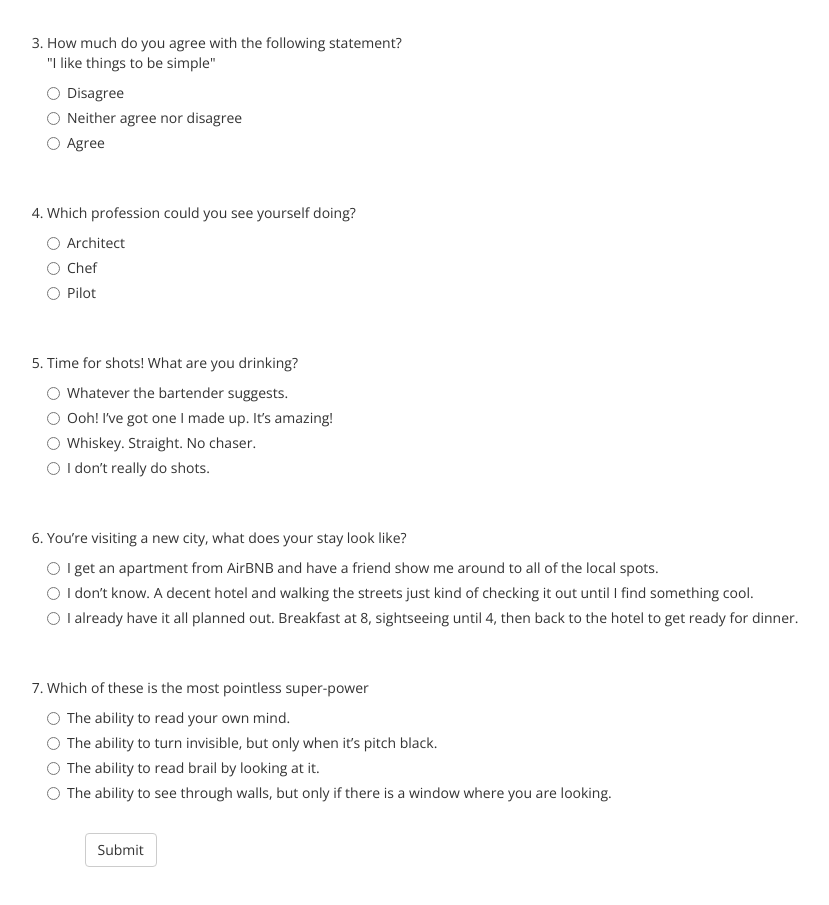
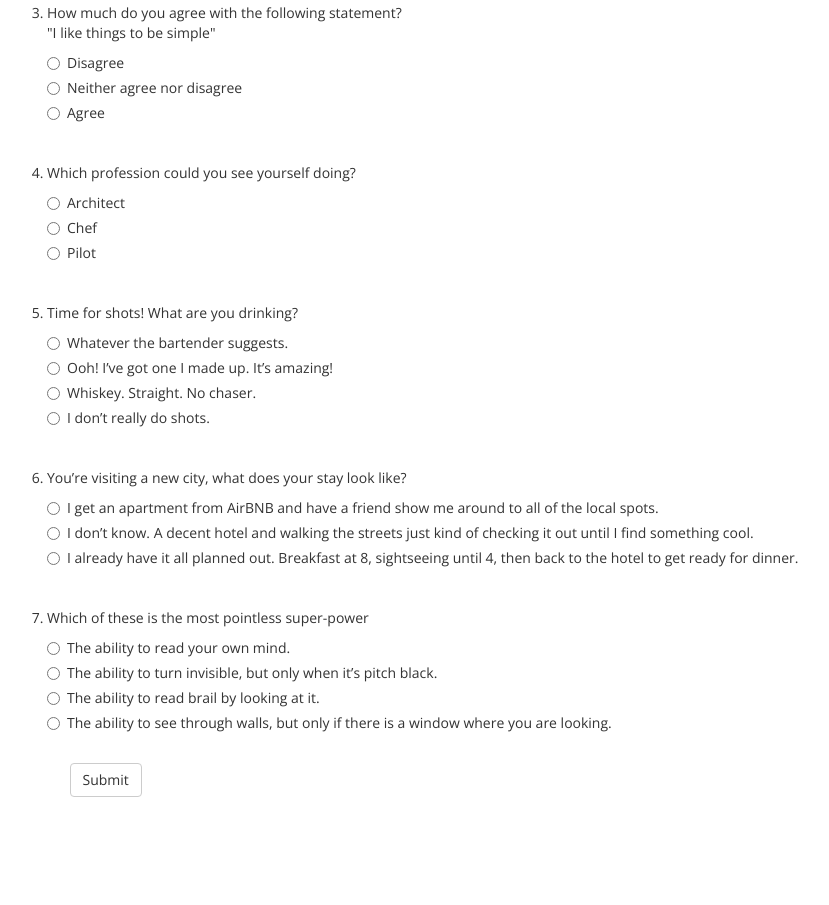
Before and after one commit to meichsteadt/trackSuggester, a plain HTML site: page index.html in a window 1280 px wide. Shown: the part 399-1304 px from the top of the page, without its empty margins (83-912 px from the left). Drawn offline with nearby package versions, Linux system fonts and the light colour scheme.

Commit message:
fix scaling position for submit button.

```diff
--- a/css/styles.css
+++ b/css/styles.css
@@ -7,7 +7,11 @@ h1,h2,h3, {
 }
 
 .question {
-  margin: 20px;
+  margin: 40px 20px;
+}
+
+ol:first-child div {
+  margin-top: 10px;
 }
 
 .underline {
@@ -24,6 +28,8 @@ h1,h2,h3, {
 
 .col-md-11{
   margin-bottom: 100px;
+  padding-left: 100px;
+
 }
 
 .glyphicon-remove {
@@ -35,3 +41,15 @@ h1,h2,h3, {
 .codeImg {
   padding: 10px;
 }
+
+@media screen and (min-width: 762px) {
+  .question {
+    margin: 20px;
+  }
+}
+
+@media screen and (min-width: 992px) {
+  .col-md-11{
+    padding-left: 0px;
+  }
+}
```
